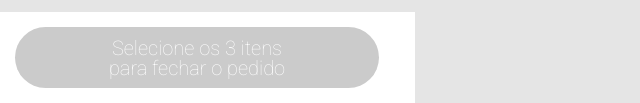
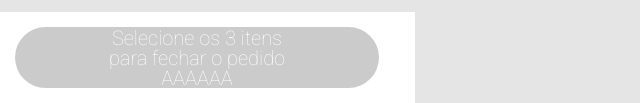
Before and after one commit to MariCMelo/driven-eats, a plain HTML site: page index.html in a window 1280 px wide. Shown: the part 824-927 px from the top of the page, 0-640 px from the left. Drawn offline with Linux system fonts and the light colour scheme.

Commit message:
modificacao index AAA

```diff
--- a/index.html
+++ b/index.html
@@ -178,7 +178,7 @@
     <footer>
         <div class="finish">
             <div class="finishPhrase">
-                Selecione os 3 itens para fechar o pedido
+                Selecione os 3 itens para fechar o pedido AAAAAA
             </div>
         </div>
     </footer>
```
